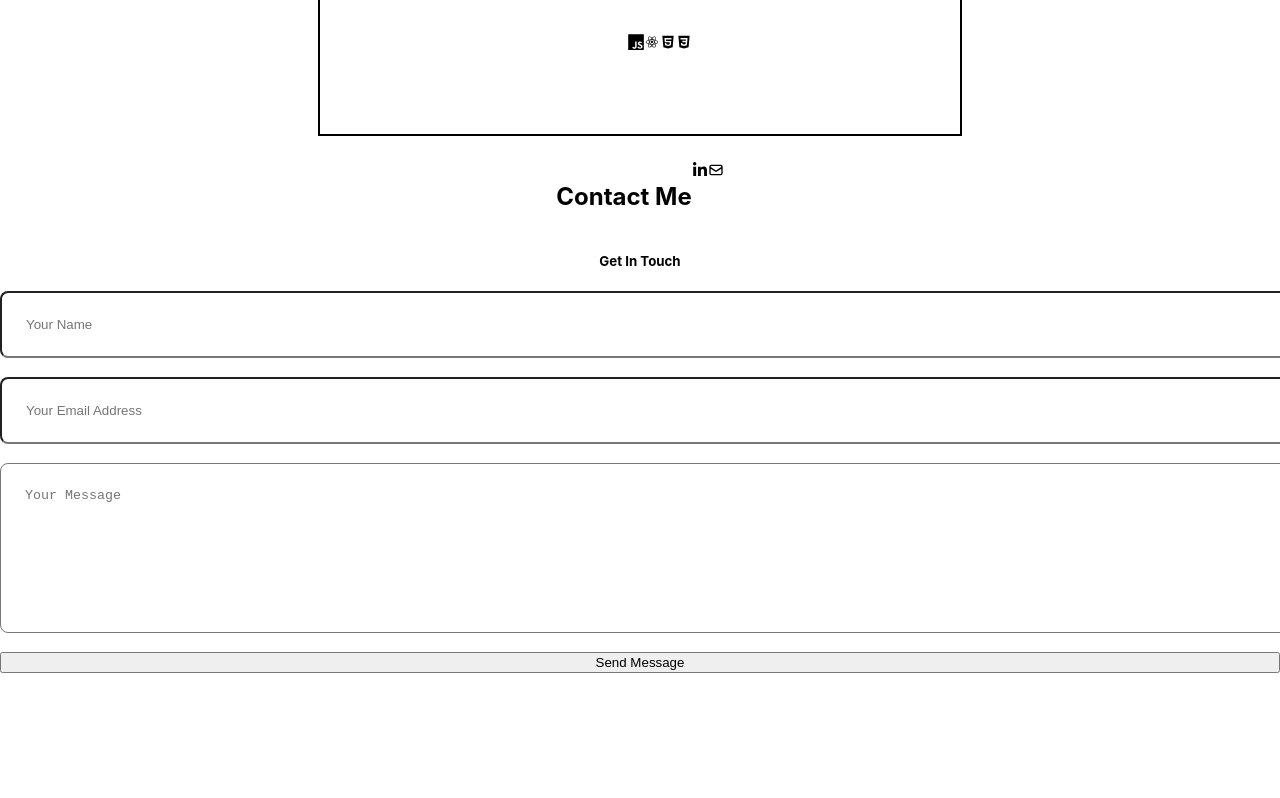
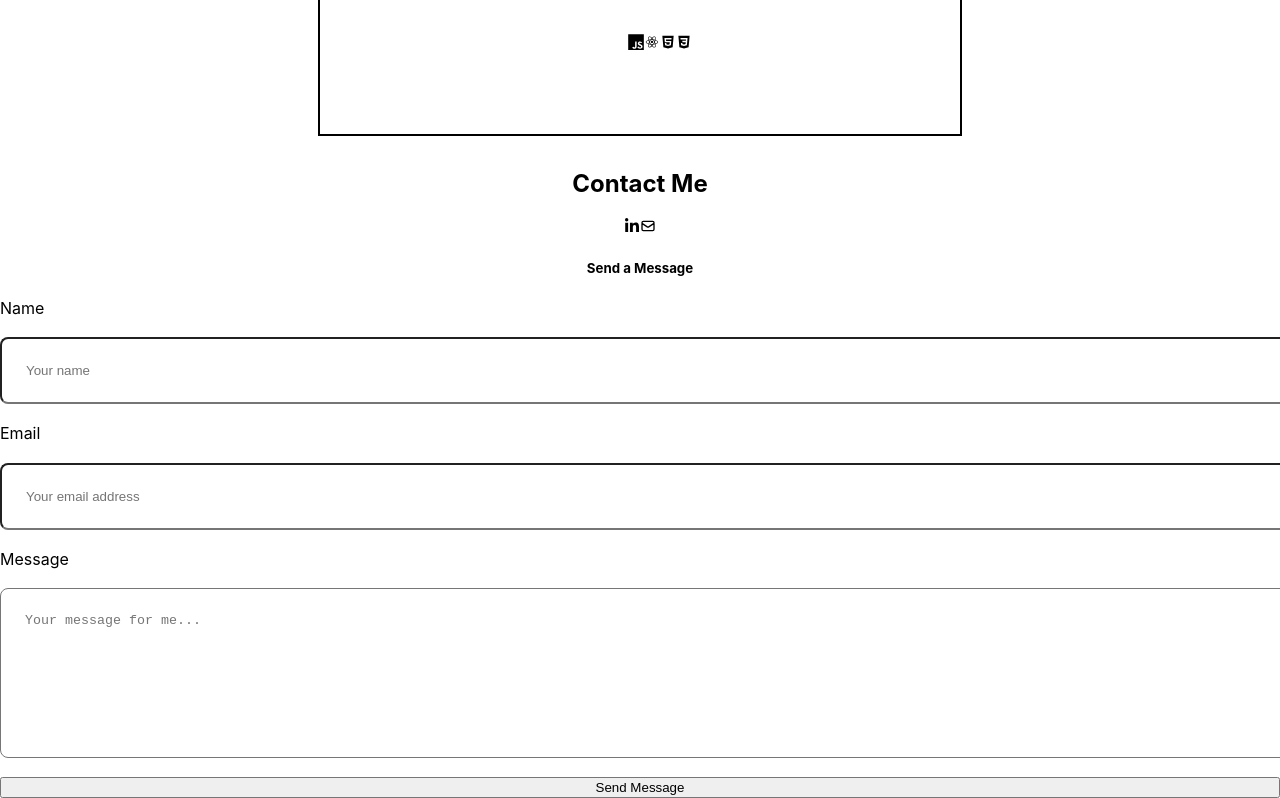
Before and after one commit to leahbanks/portfolio, a React (Create React App) app: page / in a window 1280 px wide. Shown: the part 2883-3681 px from the top of the page. Before the commit the page ends 3556 px from the top, so only its background shows below. Built offline with nearby package versions, Linux system fonts and the light colour scheme.

Commit message:
added labels to contact form

```diff
--- a/src/components/Contact/Contact.css
+++ b/src/components/Contact/Contact.css
@@ -16,3 +16,7 @@ textarea {
   background-color: transparent;
   resize: none;
 }
+
+.label {
+  text-align: left;
+}
--- a/src/components/Contact/Contact.jsx
+++ b/src/components/Contact/Contact.jsx
@@ -9,29 +9,32 @@ export default function Contact() {
   };
   return (
     <section>
-      <div className="about-links">
-        <h2>Contact Me</h2>
+       <h2>Contact Me</h2>
+      <div className="contact-links">
         <FaLinkedinIn />
         <HiOutlineMail />
       </div>
       <div id="contact" className="contact-container">
-        <h5>Get In Touch</h5>
+        <h5>Send a Message</h5>
         <form
           onSubmit={(e) => {
             sendMessage(e);
           }}
         >
-          <input type="text" name="name" placeholder="Your Name" required />
+          <label htmlFor="name" className="label">Name</label>
+          <input type="text" name="name" placeholder="Your name" required />
+          <label htmlFor="email" className="label">Email</label>
           <input
             type="email"
             name="email"
-            placeholder="Your Email Address"
+            placeholder="Your email address"
             required
           />
+          <label htmlFor="message" className="label">Message</label>
           <textarea
             name="message"
             rows="8"
-            placeholder="Your Message"
+            placeholder="Your message for me..."
             required
           ></textarea>
           <button type="submit" className="btn btn-primary">
```
